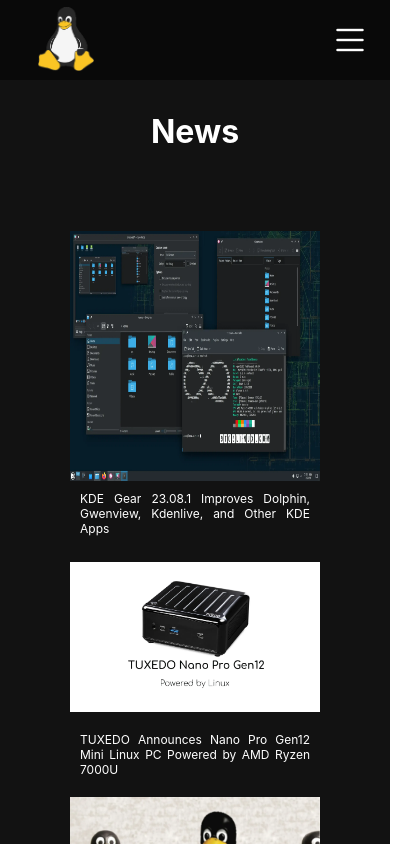
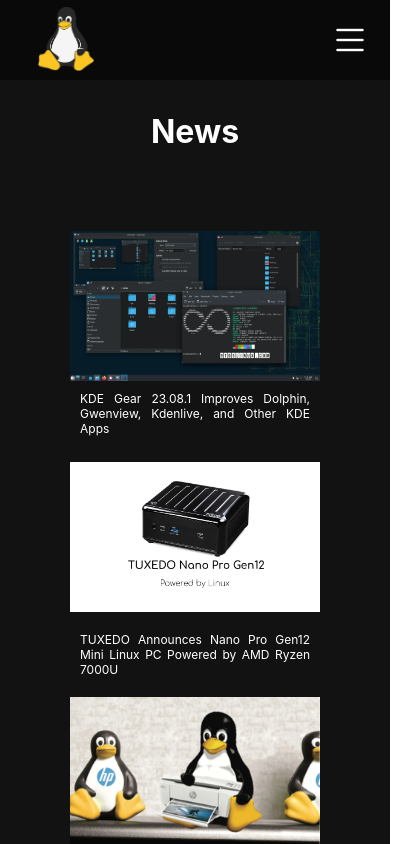
Before and after one commit to Michel-Rooney/Frontend, a React (Create React App) app in the folder distros-linux/: page /news in a window 390 px wide. Shown: the top 844 px of the page, 416 px wide, since content can reach past the window. Built offline with nearby package versions, Linux system fonts and the light colour scheme.

Commit message:
FIX: Adjusting responsiveness

```diff
--- a/distros-linux/src/css/Distros.css
+++ b/distros-linux/src/css/Distros.css
@@ -61,3 +61,9 @@
     font-size: var(--normal-font);
   }
 }
+
+@media (max-width: 300px) {
+  .container {
+    padding: 3rem 1rem;
+  }
+}
--- a/distros-linux/src/css/Global.css
+++ b/distros-linux/src/css/Global.css
@@ -30,10 +30,6 @@
   min-height: 100vh;
   padding-top: 100px;
   background-color: var(--primary-color);
-
-  display: flex;
-  flex-direction: column;
-  align-items: center;
 }
 
 .centralize-row {
@@ -88,6 +84,13 @@
   flex-grow: 1;
 }
 
+@media (min-width: 1280px) {
+  .main {
+    display: flex;
+    flex-direction: column;
+    align-items: center;
+  }
+}
 
 @media (max-width: 960px) {
   .container {
--- a/distros-linux/src/css/News.css
+++ b/distros-linux/src/css/News.css
@@ -27,7 +27,7 @@
   max-width: 450px;
   display: flex;
   flex-direction: column;
-  align-items: start;
+  align-items: flex-start;
 }
 
 .News-section-start section img {
@@ -51,6 +51,10 @@
 .News-aside-box img {
   max-width: 200px;
   height: 150px;
+}
+
+.News-aside-box p {
+  min-width: 140px;
 }
 
 .News-section {
@@ -87,6 +91,12 @@
     padding: 0;
   }
 
+  .News-section-start section {
+    display: flex;
+    flex-direction: column;
+    align-items: center;
+  }
+
   .News-section {
     gap: 10px;
   }
@@ -99,6 +109,7 @@
 
   .News-section-start section img {
     max-width: 250px;
+    max-height: 150px;
   }
 
   .News-section-start aside {
@@ -120,5 +131,6 @@
 
   .container {
     gap: 0;
+    padding: 3rem 1rem;
   }
 }
```
Also changed, not shown: 1 other file (tests, documents, lock files or other folders).
